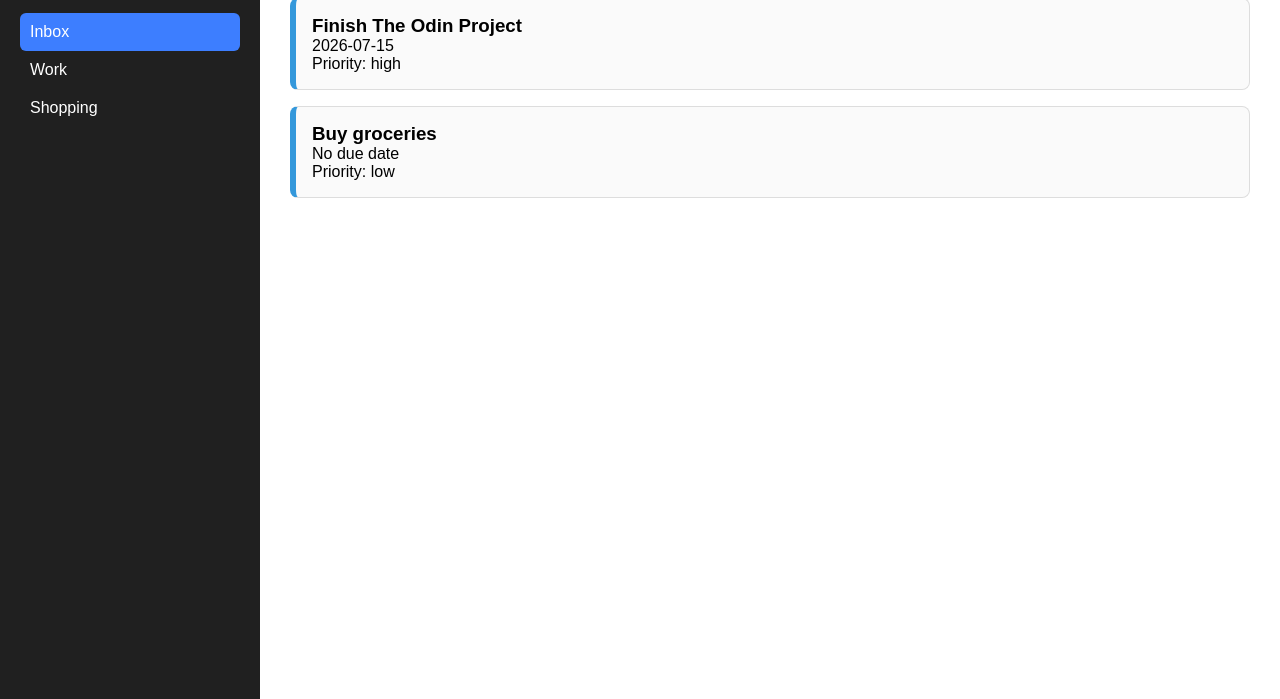
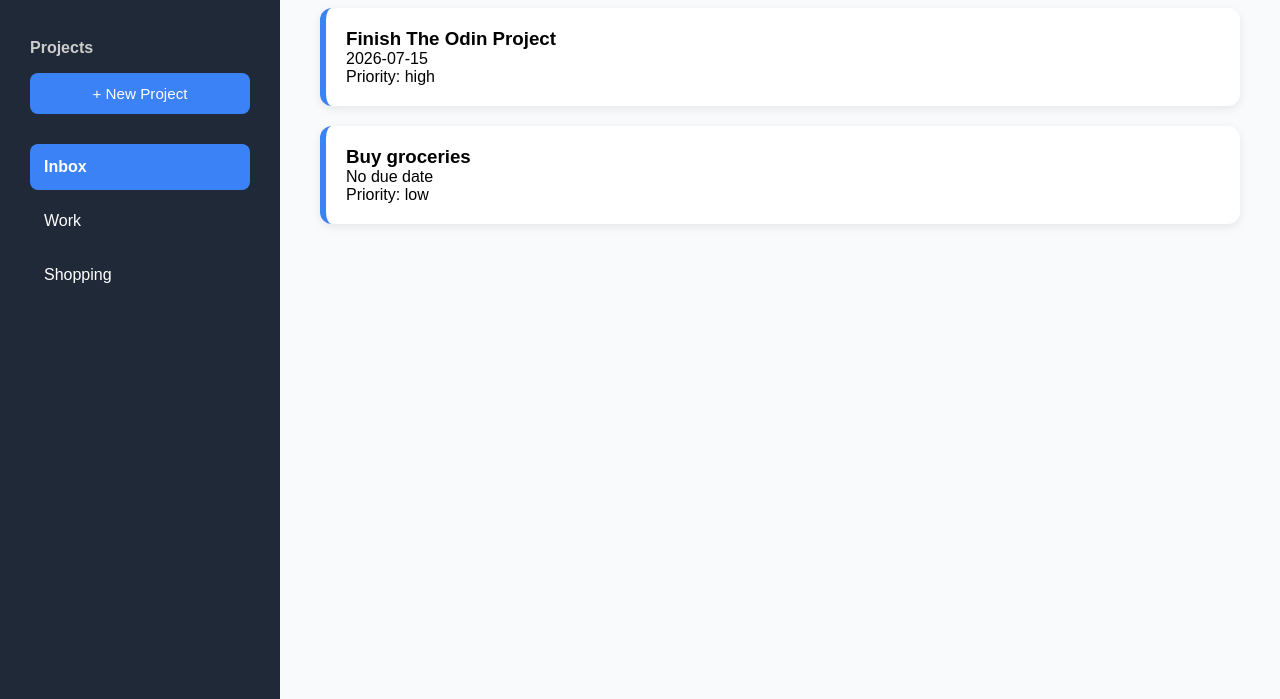
Before and after one commit to Ssekyene/To-Do, a website built with webpack: page src/template.html in a window 1280 px wide. Shown: the part 101-800 px from the top of the page. Built offline with nearby package versions, Linux system fonts and the light colour scheme.

Commit message:
chore: slightly improve layout

```diff
--- a/src/modules/ui/sidebar.js
+++ b/src/modules/ui/sidebar.js
@@ -1,3 +1,4 @@
+import { add } from "date-fns";
 import projectManager from "../managers/projectManager.js";
 
 export default function renderSidebar(onProjectSelect) {
@@ -5,9 +6,9 @@
 
     sidebar.replaceChildren();
 
-    const title = document.createElement("h1");
-    title.textContent = "To→Do";
-    sidebar.appendChild(title);
+    const logo = document.createElement("h1");
+    logo.textContent = "📝 To-Do";
+    sidebar.appendChild(logo);
 
     // render projects
     const heading = document.createElement("h2");
@@ -15,6 +16,10 @@
     heading.style.marginTop = "2rem";
 
     sidebar.appendChild(heading);
+
+    const addButton = document.createElement("button");
+    addButton.textContent = "+ New Project";
+    sidebar.appendChild(addButton);
 
     const list = document.createElement("ul");
 
@@ -35,4 +40,5 @@
     });
 
     sidebar.appendChild(list);
+
 }
--- a/src/styles.css
+++ b/src/styles.css
@@ -6,24 +6,31 @@
 
 body {
     font-family: Arial, Helvetica, sans-serif;
-    background: #f4f4f4;
+    background: #eceff3;
 }
 
 #app {
     display: grid;
-    grid-template-columns: 260px 1fr;
+    grid-template-columns: 280px 1fr;
     min-height: 100vh;
 }
 
 #sidebar {
-    background: #202020;
+    background: #1f2937;
     color: white;
-    padding: 20px;
+    padding: 30px;
+    display: flex;
+    flex-direction: column;
 }
 
 #main-content {
-    background: white;
-    padding: 30px;
+    background: #f9fafb;
+    padding: 40px;
+}
+
+#sidebar h1 {
+    margin-bottom: 40px;
+    font-size: 2rem;
 }
 
 #sidebar h2 {
@@ -38,13 +45,15 @@
 }
 
 #sidebar li {
-  padding: 10px;
-  border-radius: 6px;
+  padding: 14px;
+  border-radius: 8px;
+  margin-bottom: 8px;
+  transition: .2s;
   cursor: pointer;
 }
 
 #sidebar li:hover {
-  background: #303030;
+   background: rgba(255,255,255,.08);
 }
 
 #main-content h1 {
@@ -52,15 +61,48 @@
 }
 
 .todo-card {
-  border: 1px solid #ddd;
-  border-left: 6px solid #3498db;
-  padding: 16px;
-  margin-bottom: 16px;
-  border-radius: 8px;
-  background: #fafafa;
+    background: white;
+    border-radius: 12px;
+    padding: 20px;
+    margin-bottom: 20px;
+    box-shadow: 0 3px 10px rgba(0,0,0,.08);
+    border-left: 6px solid #3b82f6;
+}
+
+.todo-card:hover {
+    transform: translateY(-2px);
+    transition: .2s;
 }
 
 .active-project {
-  background: #3d7eff;
-  color: white;
+    background: #3b82f6;
+    font-weight: bold;
 }
+
+#sidebar button {
+    margin-bottom: 30px;
+    padding: 12px;
+    border: none;
+    border-radius: 8px;
+    cursor: pointer;
+    background: #3b82f6;
+    color: white;
+    font-size: .95rem;
+}
+
+#sidebar button:hover {
+    background: #2563eb;
+
+}
+
+.high {
+    border-left-color: #ef4444;
+}
+
+.medium {
+    border-left-color: #f59e0b;
+}
+
+.low {
+    border-left-color: #22c55e;
+}
```
